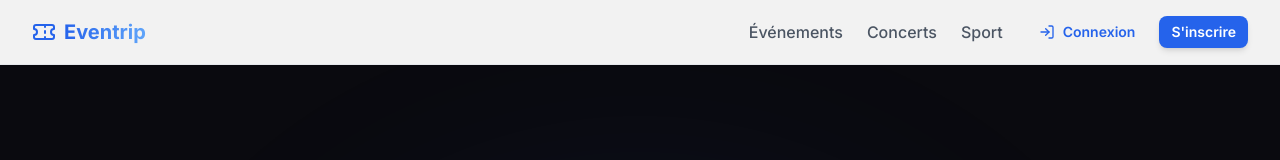
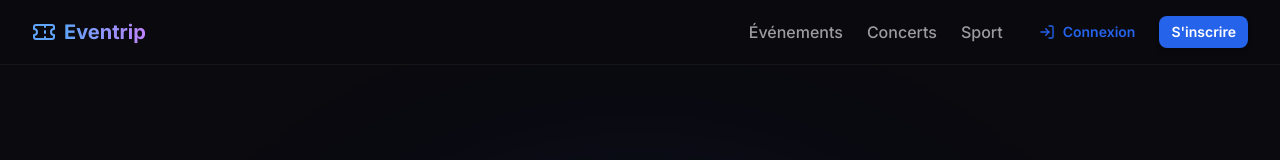
Before and after one commit to roor330-collab/eventrip, a Next.js app: page / in a window 1280 px wide. Shown: the top 160 px of the page. Built offline with nearby package versions, Linux system fonts and the light colour scheme; no server answers.

Commit message:
feat: Navbar dark glassmorphism

```diff
--- a/components/ui/Navbar.tsx
+++ b/components/ui/Navbar.tsx
@@ -1,5 +1,4 @@
 "use client";
-
 import React, { useState, useEffect } from "react";
 import Link from "next/link";
 import { useRouter } from "next/navigation";
@@ -14,121 +13,54 @@ export function Navbar() {
   const router = useRouter();
 
   useEffect(() => {
-    // Récupérer la session actuelle
-    supabase.auth.getSession().then(({ data: { session } }) => {
-      setUser(session?.user ?? null);
-    });
-    // Écouter les changements d'auth
-    const { data: { subscription } } = supabase.auth.onAuthStateChange((_event, session) => {
-      setUser(session?.user ?? null);
-    });
+    supabase.auth.getSession().then(({ data: { session } }) => setUser(session?.user ?? null));
+    const { data: { subscription } } = supabase.auth.onAuthStateChange((_event, session) => setUser(session?.user ?? null));
     return () => subscription.unsubscribe();
   }, []);
 
-  const handleSignOut = async () => {
-    await supabase.auth.signOut();
-    router.push("/");
-    setIsOpen(false);
-  };
+  const handleSignOut = async () => { await supabase.auth.signOut(); router.push("/"); setIsOpen(false); };
 
   return (
-    <nav className="fixed top-0 w-full z-50 bg-white/95 backdrop-blur-lg border-b border-gray-200 shadow-sm">
+    <nav className="fixed top-0 w-full z-50 bg-[#0a0a0f]/90 backdrop-blur-lg border-b border-white/5">
       <div className="max-w-7xl mx-auto px-4 sm:px-6 lg:px-8">
         <div className="flex justify-between items-center h-16">
-          {/* Logo */}
-          <Link href="/" className="flex items-center gap-2 font-bold text-xl text-gray-900">
-            <Ticket className="w-6 h-6 text-blue-600" />
-            <span className="gradient-text">Eventrip</span>
+          <Link href="/" className="flex items-center gap-2 font-bold text-xl text-white">
+            <Ticket className="w-6 h-6 text-blue-400" />
+            <span className="bg-gradient-to-r from-blue-400 to-purple-400 bg-clip-text text-transparent">Eventrip</span>
           </Link>
-
-          {/* Desktop nav */}
           <div className="hidden md:flex gap-6 items-center">
-            <Link href="/search" className="text-gray-600 hover:text-blue-600 transition-smooth font-medium">
-              Événements
-            </Link>
-            <Link href="/search?type=music" className="text-gray-600 hover:text-blue-600 transition-smooth font-medium">
-              Concerts
-            </Link>
-            <Link href="/search?type=sports" className="text-gray-600 hover:text-blue-600 transition-smooth font-medium">
-              Sport
-            </Link>
-
+            <Link href="/search" className="text-white/60 hover:text-white transition-colors font-medium">Événements</Link>
+            <Link href="/search?type=music" className="text-white/60 hover:text-white transition-colors font-medium">Concerts</Link>
+            <Link href="/search?type=sports" className="text-white/60 hover:text-white transition-colors font-medium">Sport</Link>
             {user ? (
               <div className="flex items-center gap-3">
-                <Link href="/profile">
-                  <Button variant="outline" size="sm" className="flex items-center gap-2">
-                    <User className="w-4 h-4" />
-                    Mon Profil
-                  </Button>
-                </Link>
-                <button
-                  onClick={handleSignOut}
-                  className="text-gray-500 hover:text-red-500 transition-smooth"
-                  title="Se déconnecter"
-                >
-                  <LogOut className="w-5 h-5" />
-                </button>
+                <Link href="/profile"><Button variant="outline" size="sm" className="flex items-center gap-2"><User className="w-4 h-4" /> Mon Profil</Button></Link>
+                <button onClick={handleSignOut} className="text-gray-500 hover:text-red-500 transition-colors" title="Se déconnecter"><LogOut className="w-5 h-5" /></button>
               </div>
             ) : (
               <div className="flex items-center gap-3">
-                <Link href="/auth">
-                  <Button variant="ghost" size="sm" className="flex items-center gap-2">
-                    <LogIn className="w-4 h-4" />
-                    Connexion
-                  </Button>
-                </Link>
-                <Link href="/auth?mode=signup">
-                  <Button variant="primary" size="sm">
-                    S'inscrire
-                  </Button>
-                </Link>
+                <Link href="/auth"><Button variant="ghost" size="sm" className="flex items-center gap-2"><LogIn className="w-4 h-4" /> Connexion</Button></Link>
+                <Link href="/auth?mode=signup"><Button variant="primary" size="sm">S'inscrire</Button></Link>
               </div>
             )}
           </div>
-
-          {/* Mobile menu button */}
-          <button onClick={() => setIsOpen(!isOpen)} className="md:hidden p-2 text-gray-700">
-            {isOpen ? <X size={24} /> : <Menu size={24} />}
-          </button>
+          <button onClick={() => setIsOpen(!isOpen)} className="md:hidden p-2 text-white/60">{isOpen ? <X size={24} /> : <Menu size={24} />}</button>
         </div>
-
-        {/* Mobile menu */}
         {isOpen && (
-          <div className="md:hidden pb-4 space-y-3 border-t border-gray-100 pt-4">
-            <Link href="/search" onClick={() => setIsOpen(false)}
-              className="block text-gray-600 hover:text-blue-600 transition-smooth font-medium py-1">
-              Événements
-            </Link>
-            <Link href="/search?type=music" onClick={() => setIsOpen(false)}
-              className="block text-gray-600 hover:text-blue-600 transition-smooth font-medium py-1">
-              Concerts
-            </Link>
-            <Link href="/search?type=sports" onClick={() => setIsOpen(false)}
-              className="block text-gray-600 hover:text-blue-600 transition-smooth font-medium py-1">
-              Sport
-            </Link>
-            <div className="pt-2 border-t border-gray-100 flex flex-col gap-2">
+          <div className="md:hidden pb-4 space-y-3 border-t border-white/5 pt-4">
+            <Link href="/search" onClick={() => setIsOpen(false)} className="block text-white/60 hover:text-white transition-colors font-medium py-1">Événements</Link>
+            <Link href="/search?type=music" onClick={() => setIsOpen(false)} className="block text-white/60 hover:text-white transition-colors font-medium py-1">Concerts</Link>
+            <Link href="/search?type=sports" onClick={() => setIsOpen(false)} className="block text-white/60 hover:text-white transition-colors font-medium py-1">Sport</Link>
+            <div className="pt-2 border-t border-white/5 flex flex-col gap-2">
               {user ? (
                 <>
-                  <Link href="/profile" onClick={() => setIsOpen(false)}>
-                    <Button variant="outline" size="md" className="w-full flex items-center gap-2">
-                      <User className="w-4 h-4" />
-                      Mon Profil
-                    </Button>
-                  </Link>
-                  <Button variant="ghost" size="md" className="w-full text-red-500" onClick={handleSignOut}>
-                    <LogOut className="w-4 h-4 mr-2" />
-                    Se déconnecter
-                  </Button>
+                  <Link href="/profile" onClick={() => setIsOpen(false)}><Button variant="outline" size="md" className="w-full flex items-center gap-2"><User className="w-4 h-4" /> Mon Profil</Button></Link>
+                  <Button variant="ghost" size="md" className="w-full text-red-500" onClick={handleSignOut}><LogOut className="w-4 h-4 mr-2" /> Se déconnecter</Button>
                 </>
               ) : (
                 <>
-                  <Link href="/auth" onClick={() => setIsOpen(false)}>
-                    <Button variant="outline" size="md" className="w-full">Connexion</Button>
-                  </Link>
-                  <Link href="/auth?mode=signup" onClick={() => setIsOpen(false)}>
-                    <Button variant="primary" size="md" className="w-full">S'inscrire</Button>
-                  </Link>
+                  <Link href="/auth" onClick={() => setIsOpen(false)}><Button variant="outline" size="md" className="w-full">Connexion</Button></Link>
+                  <Link href="/auth?mode=signup" onClick={() => setIsOpen(false)}><Button variant="primary" size="md" className="w-full">S'inscrire</Button></Link>
                 </>
               )}
             </div>
```
